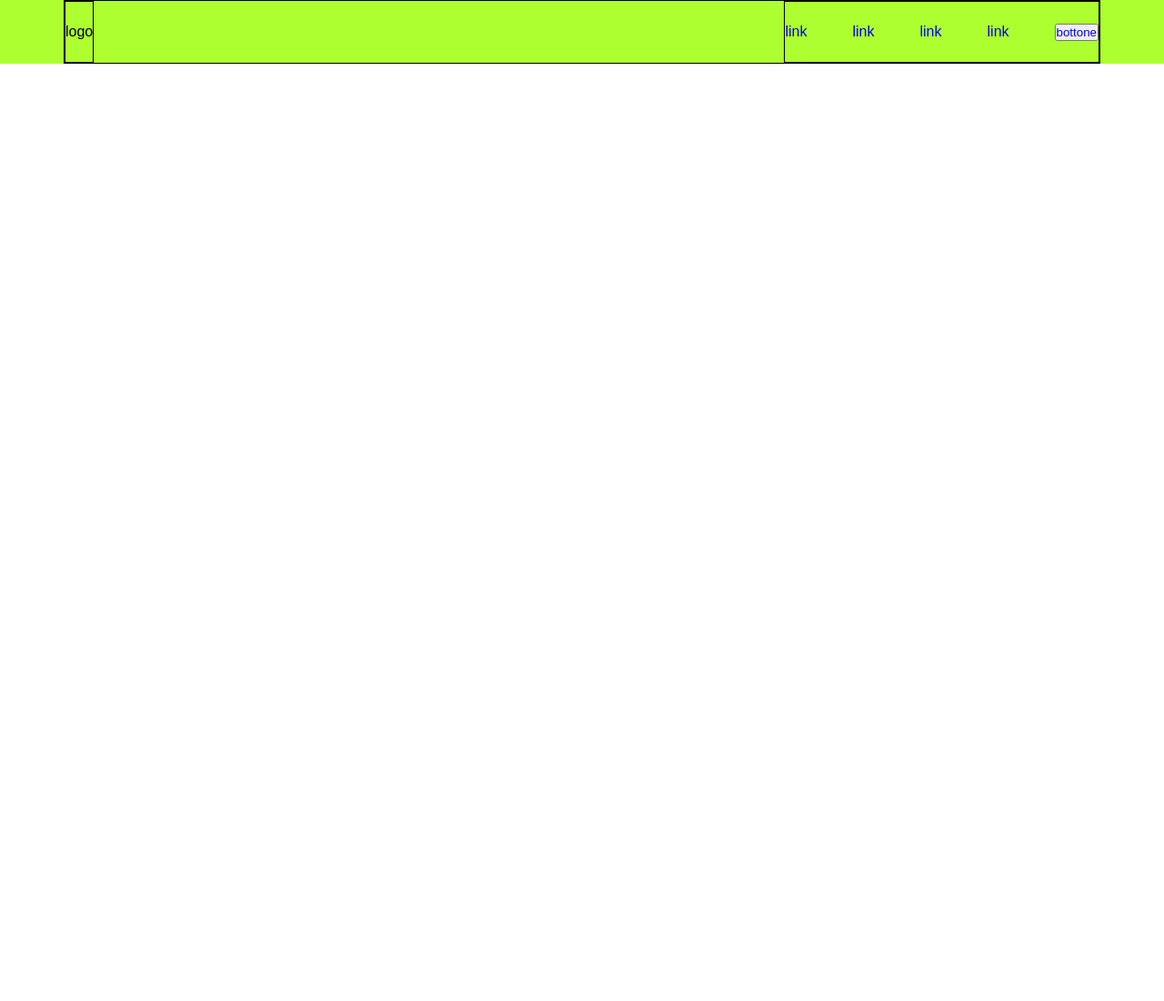
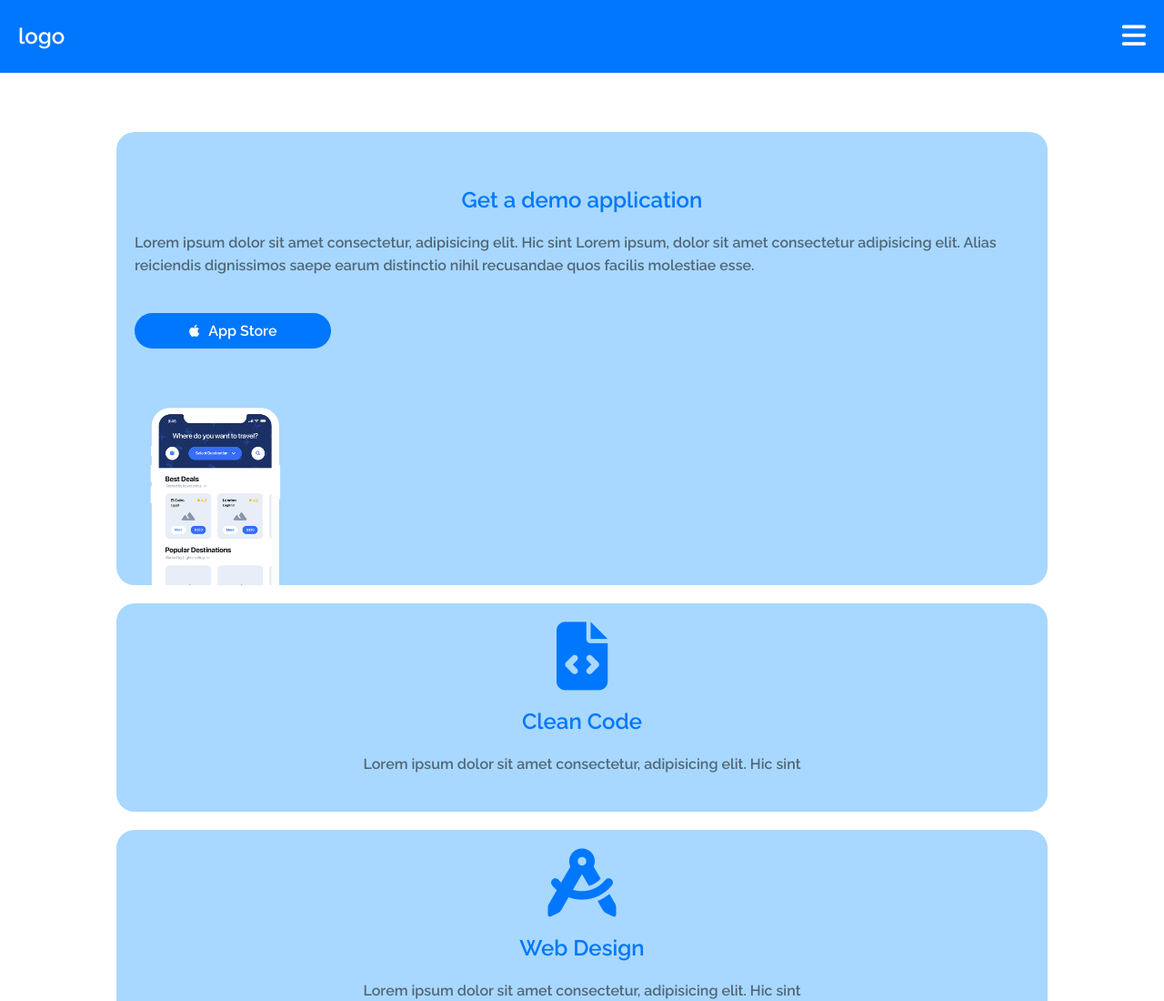
Before and after one commit to natdm02/htmlcss-responsive-layout, a plain HTML site: page index.html in a window 1280 px wide. Shown: the top 1100 px of the page at 91% size. Before the commit the page ends 800 px from the top, so only its background shows below. Drawn offline with Linux system fonts and the light colour scheme; a web font is replaced by a local one.

Commit message:
[add]inizio

```diff
--- /dev/null
+++ b/assets/css/main.css
@@ -0,0 +1,304 @@
+
+* {
+  padding: 0;
+  margin: 0;
+  box-sizing: border-box;
+
+  scroll-behavior: smooth;
+}
+/* ------- */
+
+/*-----------------------generali---------------- */
+
+h2, h3, h4, h5, h6, p, div {
+
+  font-family: 'Raleway', sans-serif;
+  font-weight: bolder;
+  margin: 20px 0px;
+
+}
+
+
+h1 {
+
+  font-family: 'Raleway', sans-serif;
+}
+
+
+h3 {
+
+  font-family: sans-serif;
+  font-weight: 100;
+  font-size: 0.8em;
+}
+
+p {
+
+  color: rgb(81,103,121);
+  line-height: 25px;
+}
+
+.debug {
+
+  background-color: red;
+}
+
+div {
+
+  border-radius: 20px;
+}
+
+.wh {
+
+  background-color: white;
+}
+
+main {
+
+  background-color: rgb(149,148,224);
+}
+
+section {
+
+  width: 100%;
+}
+
+
+.container {
+
+  width: 80%;
+  margin: auto;
+
+}
+
+.card {
+
+  padding: 20px;
+}
+
+.btn {
+
+  display: inline-block;
+  text-align: center;
+  background-color: rgb(0,119,252);
+  padding: 10px 60px;
+
+}
+
+.btn:hover {
+
+  background-color: rgba( 0,0,0,0.5);
+  translate: red 2s;
+}
+
+/*-----------header----------*/
+
+header {
+
+  background-color: rgb(0,119,252);
+  height: 80px;
+  color: white;
+
+  z-index: 99;
+  position: fixed;
+  width: 100%;
+  top: 0;
+  left: 0;
+}
+
+
+nav {
+
+  display: flex;
+  justify-content: space-between;
+  padding: 0px 20px;
+  line-height: 40px;
+  width: 100%;
+}
+
+.logo a:link , .logo a:visited{
+
+  color: white;
+  text-decoration: none;
+}
+
+.mn-1 {
+
+  font-size: 30px;
+}
+.nav-list {
+
+  display: none;
+}
+header ul {
+
+  display: flex;
+  flex-direction: row;
+  list-style: none;
+  align-items: center;
+
+}
+
+header ul a {
+
+  margin-left: 20px;
+  text-decoration: none;
+  color: white;
+}
+
+
+
+header ul a:last-child {
+
+  color: black;
+  background-color: white;
+
+  padding: 0px 20px;
+  border-radius: 20px;
+}
+
+/*----------fine header------ */
+
+#svc {
+
+  padding-top: 80px;
+}
+#svc h2 {
+
+  color: rgb(0,119,252);
+  text-align: center;
+}
+
+.card p {
+
+  text-align: center;
+}
+
+.card.big p {
+
+  text-align: start;
+}
+
+.cards-icon {
+
+  text-align: center;
+  color: rgb(0,119,252);
+
+}
+
+
+
+.btn-link {
+
+  text-decoration: none;
+  color: white;
+}
+
+.card i {
+
+  font-size: 75px;
+  display: block;
+  margin: auto;
+}
+
+
+.card {
+
+  background-color: rgb(168,216,255);
+  margin: 20px 0px;
+}
+
+.cards {
+
+  padding: 25px 0px;
+}
+
+.cb-img {
+
+  height: 200px;
+}
+
+.test-c.card {
+
+  display: flex;
+  align-items:  center;
+  flex-direction: column;
+  text-align: center;
+  color: white;
+
+  background-color:rgb(139,133,223);
+}
+.tes-i {
+
+  display: flex;
+  justify-content: center;
+  align-items: center;
+
+
+
+}
+
+.tes-i img {
+
+  height: 100%;
+  width: 100%;
+  object-fit: cover;
+
+  border-radius: 50%;
+}
+
+.test-c.card .tes-i{
+
+  width: 200px;
+  height:200px;
+
+  margin:auto;
+}
+
+.test-c.card .tes-d {
+
+  width: 70%;
+}
+
+.btn-link i {
+
+  font-size: 15px;
+  display: inline;
+  margin-right: 10px;
+}
+
+.cb-in.cb-img img {
+
+  object-fit: contain;
+  height: 100%;
+
+}
+
+.plan-ls.card .cb-img img , .plan-ls .cb-img img {
+
+  object-fit: cover;
+  width: 100%;
+  height: 100%;
+}
+
+.plan-ls.card .cb-img, .plan-ls .cb-img {
+
+  width: 50%;
+  height: 50%;
+  margin: auto;
+
+
+}
+.card.big {
+
+  display: flex;
+  flex-direction: column;
+  justify-content: space-between;
+  padding-bottom: 0px;
+}
+
+.cb-in.cb-img {
+
+  margin-bottom: 0px;
+
+}
--- a/css/main.css
+++ /dev/null
@@ -1,56 +0,0 @@
-*{
-  margin: 0;
-  padding: 0;
-  box-sizing: border-box;
-}
-
-body{
-  font-family: Arial, Helvetica, sans-serif;
-}
-/* ------------------------------------------------------------------------------- */
-
-.container{
-  margin: 0 auto;
-  max-width: 1140px;
-}
-
-.d-flex{
-  display: flex;
-}
-
-.debug{
-  border: 1px solid black;
-}
-
-li{
-  list-style: none;
-}
-
-a{
-  text-decoration: none;
-}
-
-
-/*------------------------------------ header--------------------------------- */
-
-header{
-  background-color: greenyellow;
-  height: 70px;
-}
-
-header .container{
-  height: 100%;
-  justify-content: space-between;
-}
-
-.logo{
-  align-items: center;
-}
-
-.menu{
-  align-items: center;
-}
-
-.menu nav ul li a{
-  padding-right: 50px;
-}
--- a/index.html
+++ b/index.html
@@ -3,38 +3,99 @@
 <head>
   <meta charset="UTF-8">
   <meta name="viewport" content="width=device-width, initial-scale=1.0">
+  <link rel="stylesheet" href="https://cdnjs.cloudflare.com/ajax/libs/font-awesome/6.1.1/css/all.min.css" integrity="sha512-KfkfwYDsLkIlwQp6LFnl8zNdLGxu9YAA1QvwINks4PhcElQSvqcyVLLD9aMhXd13uQjoXtEKNosOWaZqXgel0g==" crossorigin="anonymous" referrerpolicy="no-referrer" />
+  <link rel="preconnect" href="https://fonts.googleapis.com">
+    <link rel="preconnect" href="https://fonts.gstatic.com" crossorigin>
+    <link href="https://fonts.googleapis.com/css2?family=Fredoka+One&family=Macondo&family=Rajdhani:wght@300&family=Raleway:wght@600&family=Roboto+Condensed&display=swap" rel="stylesheet">
   <title>responsive-layout</title>
-  <link rel="stylesheet" href="css/main.css">
+  <link rel="stylesheet" href="assets/css/main.css">
 </head>
+
+
 <body>
 
-<!----------header--------------->
-  <header>
+    <header>
 
-    <div class="container debug d-flex">
+      <nav>
 
-      <div class="logo debug d-flex">logo</div>
+        <div class="logo">
+            <a href="#"><h1>logo</h1></a>
+        </div>
 
-      <div class="menu debug d-flex">
+        <div class="mn-1">
+          <i class="fa-solid fa-bars"></i>
+        </div>
 
-        <nav>
+        <div class="nav-list">
+          <ul>
+            <a href="#plan"><li>Planning</li></a>
+            <a href="#testimonial"><li>Testimonials</li></a>
+            <a href="#with-us"><li>Features</li></a>
+            <a href="#about"><li>About us</li></a>
+            <a href="#free"><li>Get Started</li></a>
+          </ul>
+        </div>
 
-          <ul class="d-flex">
-            <li><a href="#">link</a></li>
-            <li><a href="#">link</a></li>
-            <li><a href="#">link</a></li>
-            <li><a href="#">link</a></li>
+      </nav>
 
-          </ul>
+    </header>
 
-        </nav>
+    <main>
+      <section id="svc" class="wh">
 
-        <button><a href="#">bottone</a></button>
+        <div class="container">
+            <div class="cards">
+                <div class="cr-1">
 
-      </div>
+                    <div class="card big">
 
-    </div>
-  </header>
+                        <div class="cb-in">
+                            <h2>Get a demo application</h2>
+                            <p>Lorem ipsum dolor sit amet consectetur, adipisicing elit. Hic sint Lorem ipsum, dolor sit amet consectetur adipisicing elit. Alias reiciendis dignissimos saepe earum distinctio nihil recusandae quos facilis molestiae esse.</p>
+                            <a href="#" class="btn-link"><div class="btn"><i class="fa-brands fa-apple"></i>App Store</div></a>
+                        </div>
+
+                            <div class="cb-in cb-img">
+                                <img src="assets/img/phone.png" alt="vecotr smartphone">
+                            </div>
+
+
+                    </div>
+                    <div class="card">
+                        <i class="fa-solid fa-file-code cards-icon"></i>
+                        <h2>Clean Code</h2>
+                        <p>Lorem ipsum dolor sit amet consectetur, adipisicing elit. Hic sint</p>
+                    </div>
+                </div>
+
+                <div class="cr-2">
+                    <div class="card">
+                        <i class="fa-solid fa-compass-drafting cards-icon"></i>
+                        <h2>Web Design</h2>
+                        <p>Lorem ipsum dolor sit amet consectetur, adipisicing elit. Hic sint</p>
+                    </div>
+
+                    <div class="card">
+                        <i class="fa-solid fa-laptop-code cards-icon"></i>
+                        <h2>Development</h2>
+                        <p>Lorem ipsum dolor sit amet consectetur, adipisicing elit. Hic sint</p>
+                    </div>
+
+                    <div class="card">
+                        <i class="fa-solid fa-bullhorn cards-icon"></i>
+                        <h2>Branding</h2>
+                        <p>Lorem ipsum dolor sit amet consectetur, adipisicing elit. Hic sint</p>
+                    </div>
+                </div>
+            </div>
+        </div>
+      </section>
+
+
+
+    </main>
+
+<footer></footer>
 
 </body>
 </html>
```
Also changed, not shown: assets/img/about.jpg (added), assets/img/logo.png (added), assets/img/phone.png (added), assets/img/planning1.png (added), assets/img/planning2.png (added), assets/img/testimonial1.jpg (added), assets/img/testimonial2.jpg (added), assets/img/testimonial3.jpg (added).
